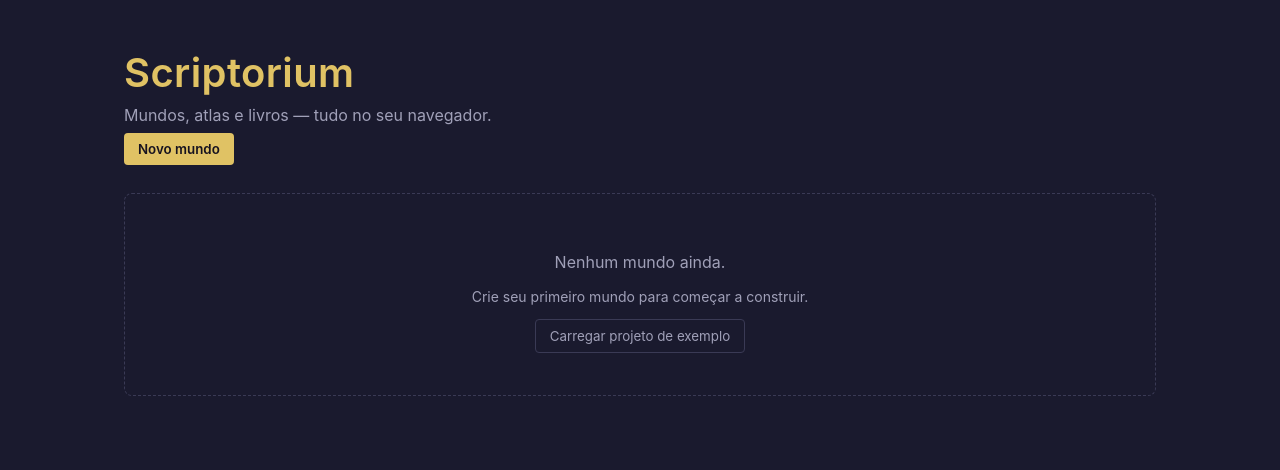
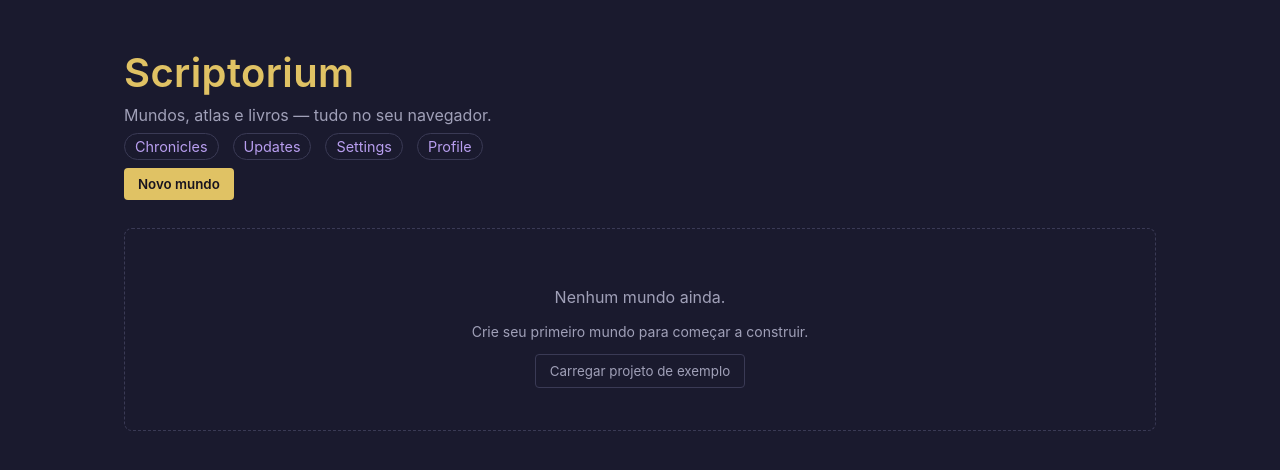
Before and after one commit to lmaoclost/WriteMe, a React (Vite) app: page / in a window 1280 px wide. Shown: the top 470 px of the page. Built offline with nearby package versions, Linux system fonts and the light colour scheme; what polygon-clipping would draw is missing.

Commit message:
feat(router): mount /chronicles /updates /settings /profile + hub nav links

```diff
--- a/src/app/router.tsx
+++ b/src/app/router.tsx
@@ -24,6 +24,10 @@ import { BinderyPage } from "../features/manuscript/BinderyPage";
 import { ManuscriptPage } from "../features/manuscript/ManuscriptPage";
 import { OverviewPage } from "../features/workspace/OverviewPage";
 import { WorkspaceLayout } from "../features/workspace/WorkspaceLayout";
+import { UpdatesPage } from "../features/updates/UpdatesPage";
+import { ProfilePage } from "../features/account/ProfilePage";
+import { SettingsPage } from "../features/account/SettingsPage";
+import { ChroniclesPage } from "../features/chronicles/ChroniclesPage";
 
 function AtlasEditorRoute() {
   const { projectId, atlasId } = useParams();
@@ -134,6 +138,10 @@ export function AppRouter() {
   return (
     <Routes>
       <Route path="/" element={<LibraryPage />} />
+      <Route path="/chronicles" element={<ChroniclesPage />} />
+      <Route path="/updates" element={<UpdatesPage />} />
+      <Route path="/settings" element={<SettingsPage />} />
+      <Route path="/profile" element={<ProfilePage />} />
       <Route path="/p/:projectId" element={<WorkspaceLayout />}>
         <Route index element={<OverviewPage />} />
         <Route path="atlas" element={<AtlasIndexPage />} />
--- a/src/features/projects/LibraryPage.tsx
+++ b/src/features/projects/LibraryPage.tsx
@@ -39,6 +39,12 @@ export function LibraryPage() {
       <header className="library-head">
         <h1>Scriptorium</h1>
         <p className="library-sub">Mundos, atlas e livros — tudo no seu navegador.</p>
+        <nav className="hub-pillars" aria-label="Site pages">
+          <Link to="/chronicles" className="hub-link">Chronicles</Link>
+          <Link to="/updates" className="hub-link">Updates</Link>
+          <Link to="/settings" className="hub-link">Settings</Link>
+          <Link to="/profile" className="hub-link">Profile</Link>
+        </nav>
         <Button onClick={() => setCreating(true)}>Novo mundo</Button>
       </header>
 
--- a/src/features/projects/projects.css
+++ b/src/features/projects/projects.css
@@ -21,3 +21,7 @@
 }
 .project-delete:hover { color: var(--ember); border-color: var(--ember); }
 .modal-warning { color: var(--parchment-dim); }
+
+.hub-pillars { display: flex; gap: 14px; flex-wrap: wrap; }
+.hub-link { color: var(--lilac); font-size: 0.9rem; text-decoration: none; padding: 4px 10px; border: 1px solid var(--line); border-radius: 999px; }
+.hub-link:hover { border-color: var(--accent); }
```
Also changed, not shown: 1 other file (tests, documents, lock files or other folders).
